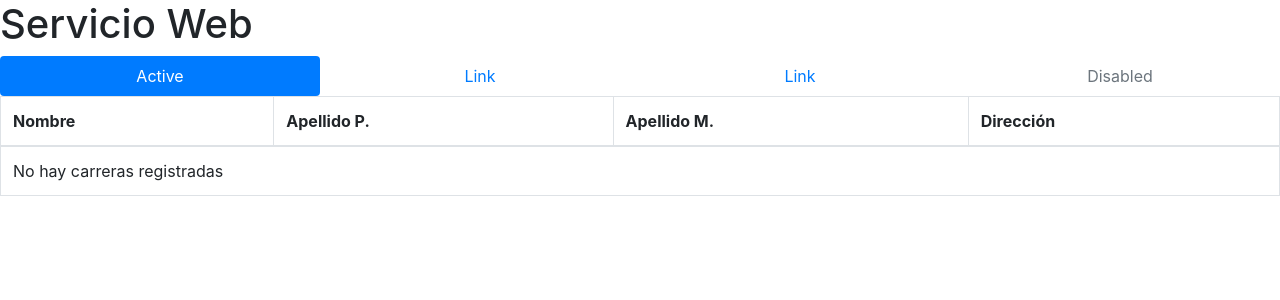
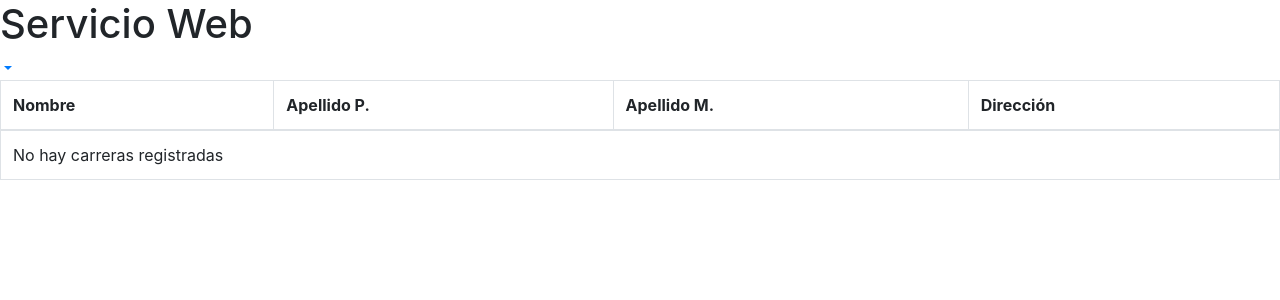
Before and after one commit to crisstrock/webservice, a Django app: page /carrera/ in a window 1280 px wide. Shown: the top 300 px of the page. Run offline with Django 3.2, Linux system fonts and the light colour scheme; data that the repository does not hold is empty; some libraries are stand-ins or nearby versions.

Commit message:
Agregando estilos 10

```diff
--- a/templates/base.html
+++ b/templates/base.html
@@ -12,12 +12,28 @@
 
 	<h1>Servicio Web</h1>
 
-	<nav class="nav nav-pills nav-justified">
-  <a class="nav-item nav-link active" href="#">Active</a>
-  <a class="nav-item nav-link" href="#">Link</a>
-  <a class="nav-item nav-link" href="#">Link</a>
-  <a class="nav-item nav-link disabled" href="#">Disabled</a>
-	</nav>
+{% block navegacion %}
+
+<ul class="nav navbar-top-links navbar-right">
+                 <li class="dropdown">
+                   <a class="dropdown-toggle active" data-toggle="dropdown" href="#">
+                         <i class="fa fa-user fa-fw"></i>  <i class="fa fa-caret-down"></i>
+                    </a>
+                    <ul class="dropdown-menu dropdown-user">
+                        <li><a href="{!! URL::to('/usuario/perfil') !!}"><i class="fa fa-user fa-fw"></i> Perfil</a>
+                        </li>
+                        <li><a href="{!!URL::to('/mail/show')!!}"><i class="fa fa fa-envelope-o fa-fw"></i> Contacto</a>
+                        </li>
+                        <li><a href="#"><i class="fa fa-gear fa-fw"></i> Ajustes</a>
+                        </li>
+                        <li class="divider"></li>
+                        <li><a href="{!!URL::to('/logout')!!}"><i class="fa fa-sign-out fa-fw"></i> Salir</a>
+                        </li>
+                    </ul>
+                </li>
+            </ul>
+
+{% endblock %}
 
     <div id="content">
         {% block content %}
```
